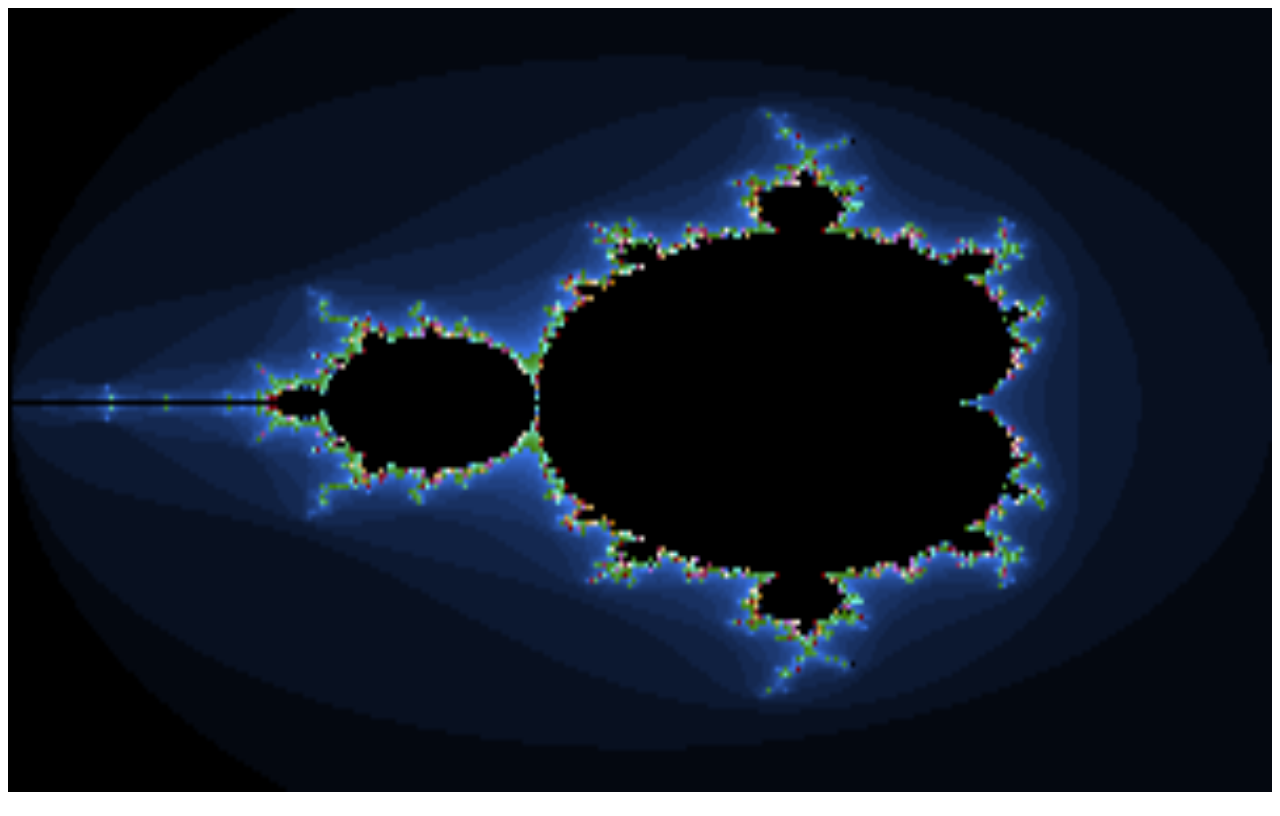
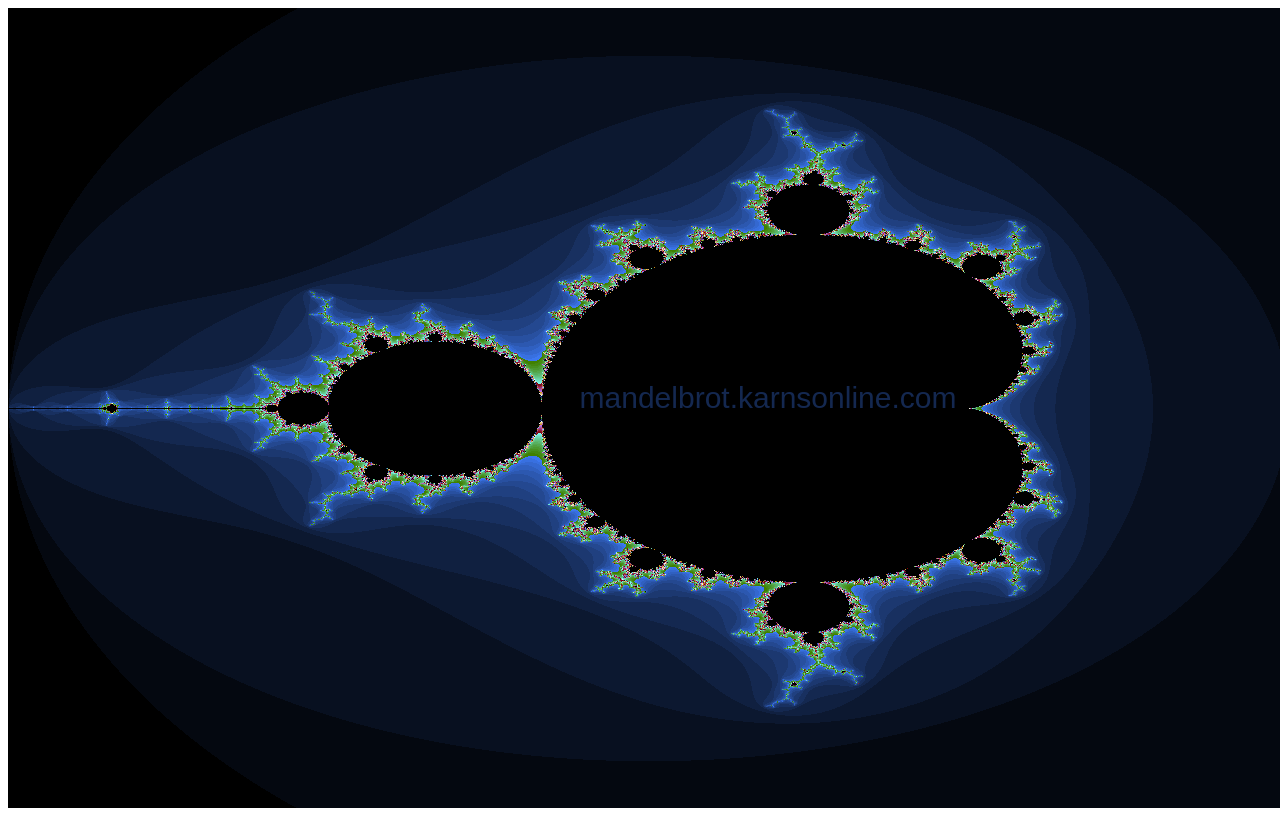
Before and after one commit to peledies/mandelbrot, a plain HTML site: page index.html in a window 1280 px wide. Drawn offline with Linux system fonts and the light colour scheme.

Commit message:
added branding

```diff
--- a/index.html
+++ b/index.html
@@ -1,16 +1,24 @@
 <html>
-  <head><title>Mandelbrot Fractal Using HTML5 Canvas</title></head>
+  <head>
+    <title>Mandelbrot Fractal Using HTML5 Canvas</title>
+  </head>
+  <!--
+    The Mandelbrot Set is the visual representation
+    of an iterated function on the complex plane.
+  -->
   <style>
-    #canvas {
-        height:100%;
-        width:100%;
-    }
+/*    #canvas {
+      height:800px;
+      width:800px;
+    }*/
   </style>
+
   <body>
-    <canvas id="canvas">
+    <canvas id="canvas" width="1500" height="800">
       Your browser does not support HTML5 Canvas.
     </canvas>
   </body>
+
   <script type="text/javascript">
 
     function calculate_viewport_size() {
@@ -20,27 +28,32 @@
       g = d.getElementsByTagName('body')[0],
       x = w.innerWidth || e.clientWidth || g.clientWidth,
       y = w.innerHeight|| e.clientHeight|| g.clientHeight;
-      return {x:x,y:y};
+      var size = {x:x,y:y};
+      console.log(size);
+      return size;
     }
 
     var viewport = calculate_viewport_size();
+    var width  = viewport.x;
+    var height = viewport.y;
 
-    var ctx = document.querySelector('#canvas').getContext('2d');
-    window.addEventListener('resize',function(){
+    var context = document.querySelector('#canvas').getContext('2d');
+    context.canvas.width  = width;
+    context.canvas.height = height;
+    context.translate(width/2,height/2);
+
+
+    /*window.addEventListener('resize',function(){
+
       var width  = viewport.x;
       var height = viewport.y;
-      ctx.canvas.width  = width;
-      ctx.canvas.height = height;
-      ctx.translate(width/2,height/2); // now 0,0 is the center of the canvas.
-    },false);
+      context.canvas.width  = width;
+      context.canvas.height = height;
+      context.translate(width/2,height/2); // now 0,0 is the center of the canvas.
+    },false);*/
 
-
-    var canvas = document.getElementById('canvas');
-    var context = canvas.getContext('2d');
     var xr = context.canvas.width;
-    //var xr = document.body.clientWidth;
     var yr = context.canvas.height;
-    //var yr = document.body.clientHeight;
     var imgd = context.createImageData(xr, yr);
     var pix = imgd.data;
 
@@ -56,7 +69,7 @@
         mb0 = Math.pow(2, Math.ceil(Math.random() * 3 + 3));
     }
     var mr1 = 256 / mr0; var mg1 = 256 / mg0; var mb1 = 256 / mb0;
-
+console.log(mr1, mg1, mb1);
     var maxIt = 256;
     var x = 0.0; var y = 0.0;
     var zx = 0.0; var zx0 = 0.0; var zy = 0.0;
@@ -86,5 +99,9 @@
     }
 
     context.putImageData(imgd, 0, 0);
+    context.font = "30px Arial";
+    context.fillStyle = "rgba("+mr1*5+", "+mg1*5+", "+mb1*5+", 1)";
+    context.textAlign = "center";
+    context.fillText("mandelbrot.karnsonline.com", 120,0);
   </script>
 </html>
```
